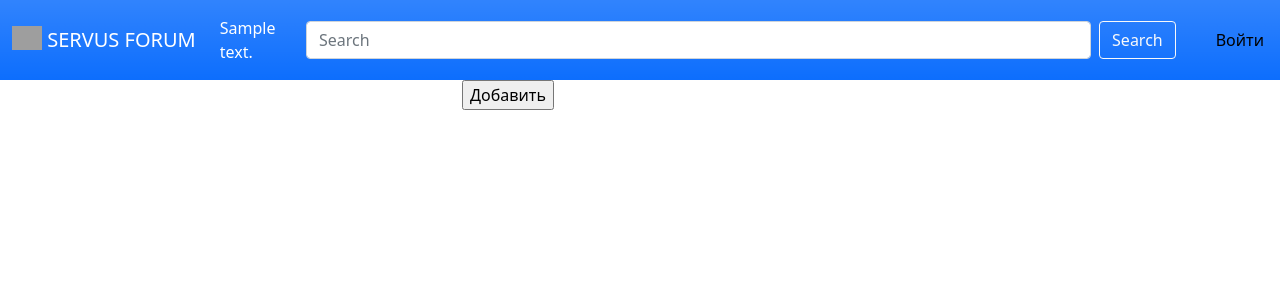
After one commit to LikoyakaTemik/Jango_shop, a Django app: template slave_site/templates/new_product.html in a window 1280 px wide. The commit adds this page. Shown: the top 300 px of the page. Run offline with Django 3.2, Linux system fonts and the light colour scheme; the template is opened without the code that fills it: most values are stand-ins (such as "Sample title", 1, 10 or a date in 2020); some libraries are stand-ins or nearby versions; grey boxes are pictures that could not be loaded.

Commit message:
Add files via upload

```diff
--- a/slave_site/templates/base.html
+++ b/slave_site/templates/base.html
@@ -7,9 +7,11 @@
     <meta name="viewport" content="width=device-width, initial-scale=1">
 </head>
 <body>
-<nav class="navbar navbar-expand-lg navbar-light bg-primary">
+<nav class="navbar navbar-expand-lg navbar-dark bg-primary bg-gradient">
           <div class="container-fluid">
-            <a class="navbar-brand" href="/">SLAVE'S MARKET</a>
+            <a class="navbar-brand" href="/"><img src="/static/img/handcuffs.png" alt="" width="30" height="24" class="d-inline-block align-text-top">
+                SERVUS FORUM
+            </a>
             <button class="navbar-toggler" type="button" data-bs-toggle="collapse" data-bs-target="#navbarSupportedContent" aria-controls="navbarSupportedContent" aria-expanded="false" aria-label="Toggle navigation">
               <span class="navbar-toggler-icon"></span>
             </button>
@@ -25,13 +27,13 @@
               <div class="container-fluid">
             <form class="d-flex">
               <input class="form-control me-2" type="search" placeholder="Search" aria-label="Search">
-              <button class="btn btn-outline-success" type="submit">Search</button>
+              <button class="btn btn-outline-light" type="submit">Search</button>
             </form>
             </div>
           </div>
             <div>
                 {% if user.is_authenticated %}
-                    <a class="nav-link active text-black aria-current="page" href="/logout/">Выйти</a>
+                    <a class="nav-link active text-black" aria-current="page" href="/logout/">Выйти</a>
                 {% else %}
                     <a class="nav-link active text-black" aria-current="page" href="/login/">Войти</a>
                 {%  endif %}
--- /dev/null
+++ b/slave_site/templates/new_product.html
@@ -0,0 +1,22 @@
+{% extends 'base.html' %}
+{% load crispy_forms_tags %}
+{% block content %}
+    <div class="container">
+        <div class="row">
+            <div class="col">
+
+            </div>
+            <div class="col">
+                <form action="/new_product/" method="post">
+                    {% csrf_token %}
+                    {{ form|crispy }}
+                    <input type="submit" value="Добавить">
+                </form>
+            </div>
+            <div class="col">
+
+            </div>
+        </div>
+    </div>
+
+{% endblock %}
```
Also changed, not shown: slave_site/templates/index.html (+18 -8 lines).
